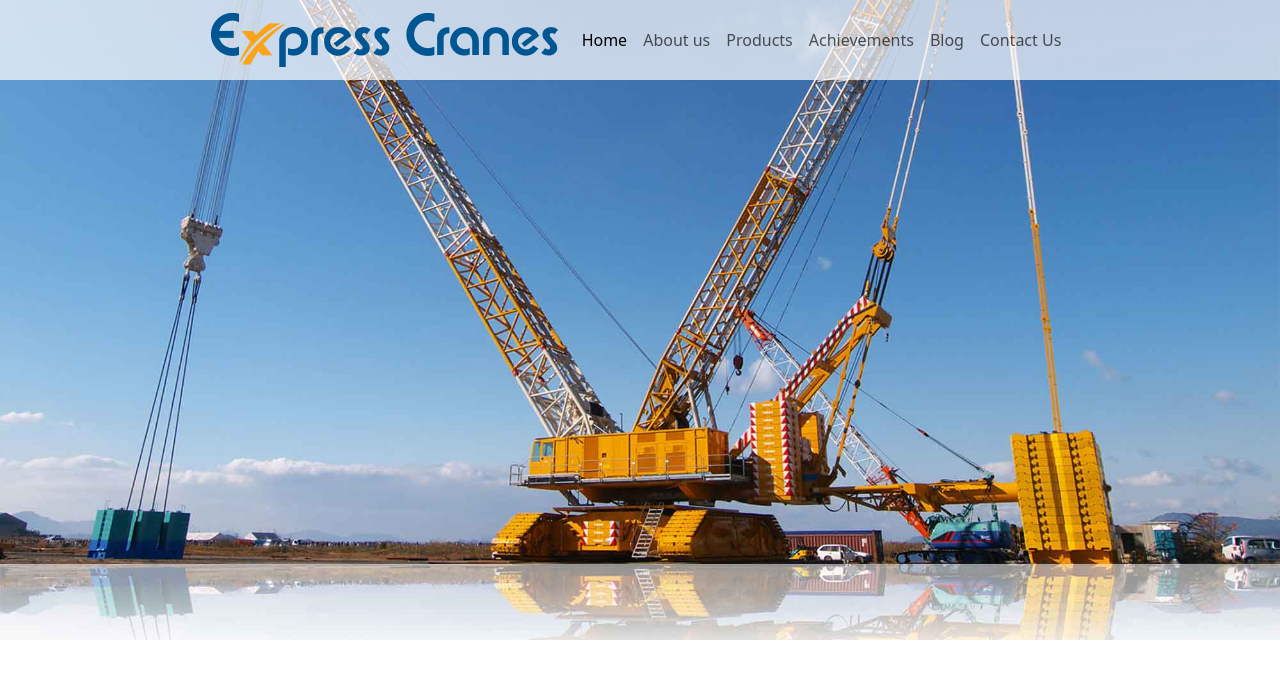
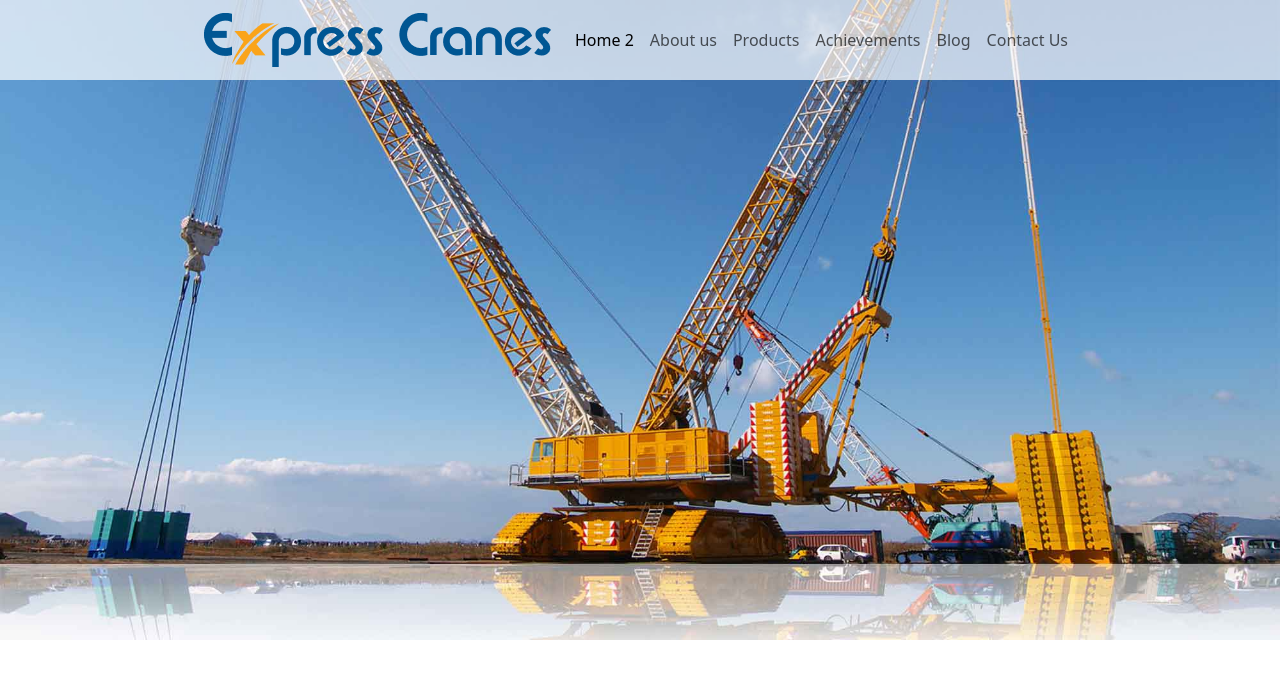
Before and after one commit to hema-innovative/express, a plain HTML site: page index.html in a window 1280 px wide. Drawn offline with nearby package versions, Linux system fonts and the light colour scheme.

Commit message:
link change

```diff
--- a/index.html
+++ b/index.html
@@ -22,7 +22,7 @@
                 <div class="collapse navbar-collapse flex-grow-0" id="navbarSupportedContent">
                     <ul class="navbar-nav me-auto mb-2 mb-lg-0">
                         <li class="nav-item">
-                            <a class="nav-link active" href="#">Home</a>
+                            <a class="nav-link active" href="#">Home 2</a>
                         </li>
                         <li class="nav-item">
                             <a class="nav-link" href="#">About us</a>
```
